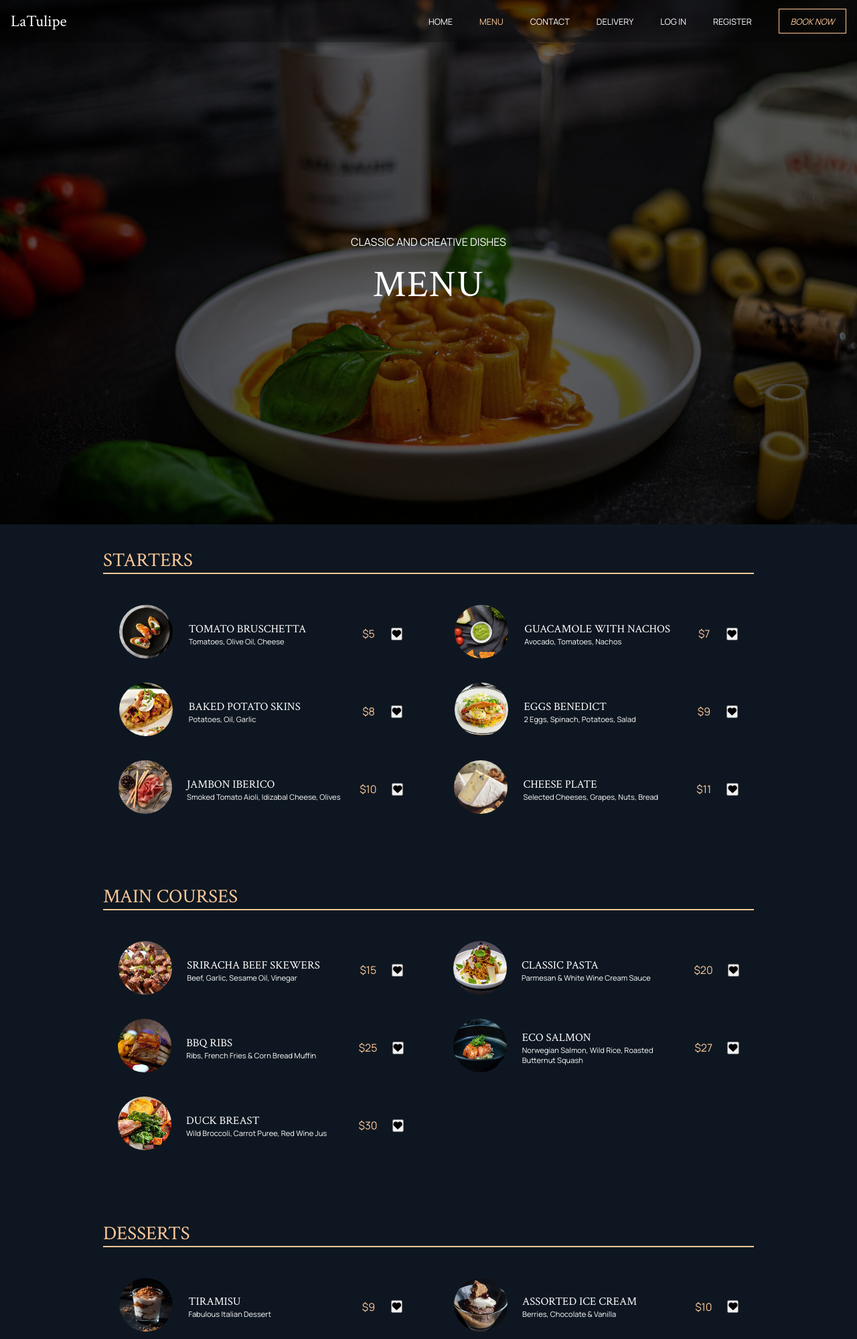
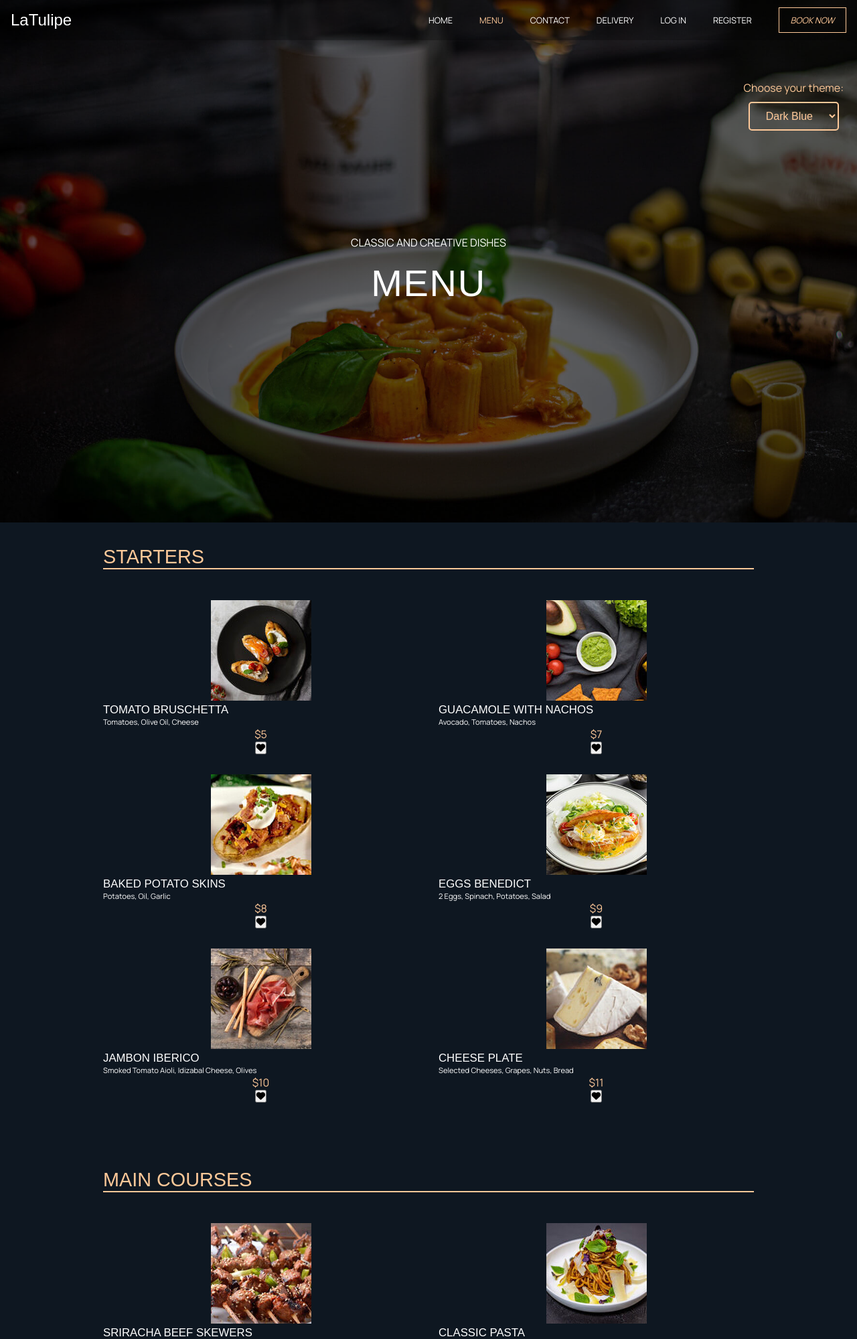
Before and after one commit to Linda-Hasanaj/Backend_Restaurant_Website, a PHP site: page /menu.php in a window 1280 px wide. Shown: the top 1999 px of the page at 67% size. Run offline with PHP 8.4, Linux system fonts and the light colour scheme; some libraries are stand-ins or nearby versions.

Commit message:
themes added menu.php

```diff
--- a/Restaurant/Restaurant-main/menu.php
+++ b/Restaurant/Restaurant-main/menu.php
@@ -34,7 +34,159 @@ function addToFavorites($itemName, $itemImage)
 
 </head>
 
+<style>
+        /* CSS styles for the different background colors */
+        body {
+            font-family: Arial, sans-serif;
+            margin: 0;
+            padding: 0;
+            border-radius: 20px;
+        }
+
+        .dark-blue-bg {
+            background-color: rgb(14, 23, 33);
+            color: white;
+        }
+
+        .white-bg {
+            background-color: #ffffff;
+            color: grey;
+        }
+
+        .black-bg {
+            background-color: #000000;
+            color: white;
+        }
+
+        .btn-container {
+            text-align: center;
+            margin-top: 20px;
+        }
+
+        .color-btn {
+            padding: 10px 20px;
+            font-size: 16px;
+            border: none;
+            cursor: pointer;
+            margin: 0 10px;
+            border-radius: 35px; /* Add border-radius */
+        }
+
+        /* Button container */
+    .btn-container {
+    position: absolute;
+    top: 100px;
+    right: 20px;
+    background-color: var(--main-dark);
+    cursor: pointer;
+    border-radius: 59px;
+}
+
+/* Background color buttons */
+.color-btn {
+    padding: 10px 20px;
+    font-size: 13px;
+    border: none;
+    cursor: pointer;
+    margin-left: 10px;
+    background-color: var(--main-dark);
+    margin-top: 1em;
+    cursor: pointer;
+}
+
+/* Hover effect */
+.color-btn:hover {
+    background-color: #0056b3; /* Darker color on hover */
+}
+
+/* Additional styling for individual buttons */
+.color-btn:nth-child(2) {
+    background-color: #fff; /* White button */
+    color: #000;
+}
+/* Mode selector container */
+.mode-selector {
+    position: absolute; /* Fixed positioning */
+    top: 100px; /* Adjust as needed */
+    right: 20px; /* Adjust as needed */
+    text-align: center;
+}
+
+/* Mode selector text */
+.mode-selector p {
+    margin-bottom: 10px;
+    font-size: 16px;
+}
+
+/* CSS styles for the mode selector */
+.mode-selector {
+    text-align: center;
+    margin-top: 20px;
+}
+
+.mode-selector p {
+     color: var(--gold-yellow); /* Change font color to gold */
+}
+
+.mode-selector select {
+    padding: 10px 20px;
+    font-size: 16px;
+    border: 2px solid var(--gold-yellow); /* Set border to gold */
+    background-color: var(--gold-black);/* Use CSS variable for background color */
+    color: var(--gold-yellow);
+    cursor: pointer;
+    border-radius: 5px; /* Add border radius */
+}
+
+/* Background color buttons */
+.color-btn {
+    padding: 10px 20px;
+    font-size: 16px;
+    border: none;
+    cursor: pointer;
+    margin-left: 10px; /* Adjust as needed */
+    background-color: #007bff; /* Default button color */
+    color: #fff;
+    border-radius: 5px; /* Add border-radius */
+}
+
+/* Hover effect */
+.color-btn:hover {
+    background-color: #0056b3; /* Darker color on hover */
+}
+
+/* Additional styling for individual buttons */
+.color-btn:nth-child(2) {
+    background-color: #fff; /* White button */
+    color: #000;
+}
+
+/* Additional styling for individual buttons */
+.color-btn:nth-child(2) {
+    background-color: #fff; /* White button */
+    color: #000;
+}
+
+    </style>
+
 <body>
+
+
+<body class="<?php echo isset($_COOKIE['background_color']) ? $_COOKIE['background_color'] : 'dark-blue-bg'; ?>">
+    <header class="header">
+        <!-- Your header content -->
+    </header>
+
+    <!-- Your existing content -->
+
+    <!-- Button container to choose background color -->
+    <div class="mode-selector">
+    <p>Choose your theme:</p>
+    <select id="theme-selector" onchange="changeBackgroundColor(this.value)">
+        <option value="dark-blue-bg">Dark Blue</option>
+        <option value="white-bg">White</option>
+    </select>
+</div>
 
     <header class="header">
         <nav class="nav row" id="nav">
@@ -166,8 +318,8 @@ function addToFavorites($itemName, $itemImage)
             </div>
             <div class="starters-product">
                 <?php foreach ($menu as $item) : ?>
-                    <div class="prouduct">
-                        <div class="prouct-img">
+                    <div class="product">
+                        <div class="product-img">
                             <img src="<?php echo $item->getImage(); ?>" alt="<?php echo $item->getName(); ?>">
                         </div>
                         <div class="product-title">
@@ -200,8 +352,8 @@ function addToFavorites($itemName, $itemImage)
             </div>
             <div class="starters-product">
                 <?php foreach ($main_courses as $item) : ?>
-                    <div class="prouduct">
-                        <div class="prouct-img">
+                    <div class="product">
+                        <div class="product-img">
                             <img src="<?php echo $item->getImage(); ?>" alt="<?php echo $item->getName(); ?>">
                         </div>
                         <div class="product-title">
@@ -230,8 +382,8 @@ function addToFavorites($itemName, $itemImage)
             </div>
             <div class="starters-product">
                 <?php foreach ($desserts as $item) : ?>
-                    <div class="prouduct">
-                        <div class="prouct-img">
+                    <div class="product">
+                        <div class="product-img">
                             <img src="<?php echo $item->getImage(); ?>" alt="<?php echo $item->getName(); ?>">
                         </div>
                         <div class="product-title">
@@ -260,8 +412,8 @@ function addToFavorites($itemName, $itemImage)
             </div>
             <div class="starters-product">
                 <?php foreach ($wine_selection as $item) : ?>
-                    <div class="prouduct">
-                        <div class="prouct-img">
+                    <div class="product">
+                        <div class="product-img">
                             <img src="<?php echo $item->getImage(); ?>" alt="<?php echo $item->getName(); ?>">
                         </div>
                         <div class="product-title">
@@ -294,8 +446,8 @@ function addToFavorites($itemName, $itemImage)
                     if (isset($_SESSION['favorites'])) {
                         // Loop through favorites and display each item
                         foreach ($_SESSION['favorites'] as $favorite) {
-                            echo '<div class="prouduct">';
-                            echo '<div class="prouct-img">';
+                            echo '<div class="product">';
+                            echo '<div class="product-img">';
                             echo '<img src="' . $favorite['image'] . '" alt="' . $favorite['name'] . '">';
                             echo '</div>';
                             echo '<div class="product-title">';
@@ -384,6 +536,14 @@ function addToFavorites($itemName, $itemImage)
         }
     </script>
 
+<script>
+        // Function to change the background color and set the cookie
+        function changeBackgroundColor(color) {
+            document.body.className = color;
+            document.cookie = "background_color=" + color + "; expires=Fri, 31 Dec 9999 23:59:59 GMT; path=/";
+        }
+    </script>
+
 
 </body>
 
```
